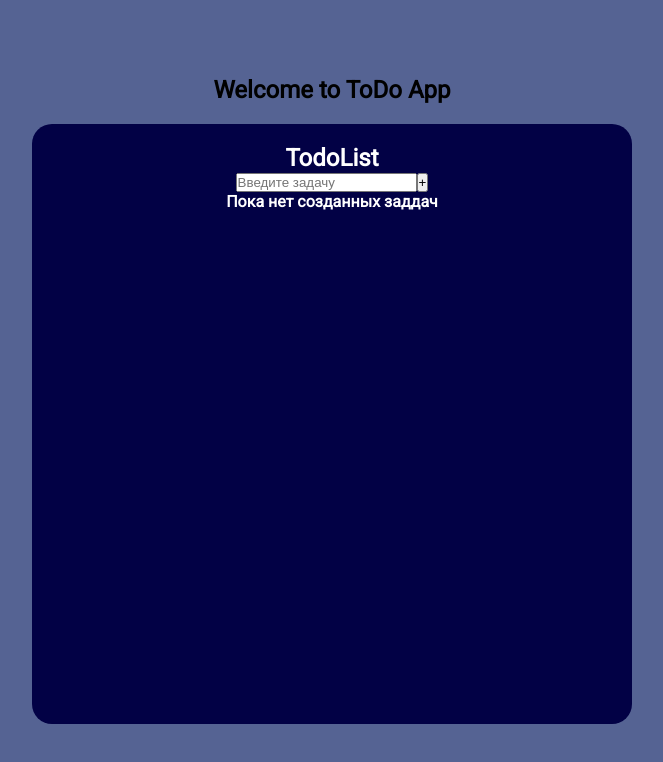
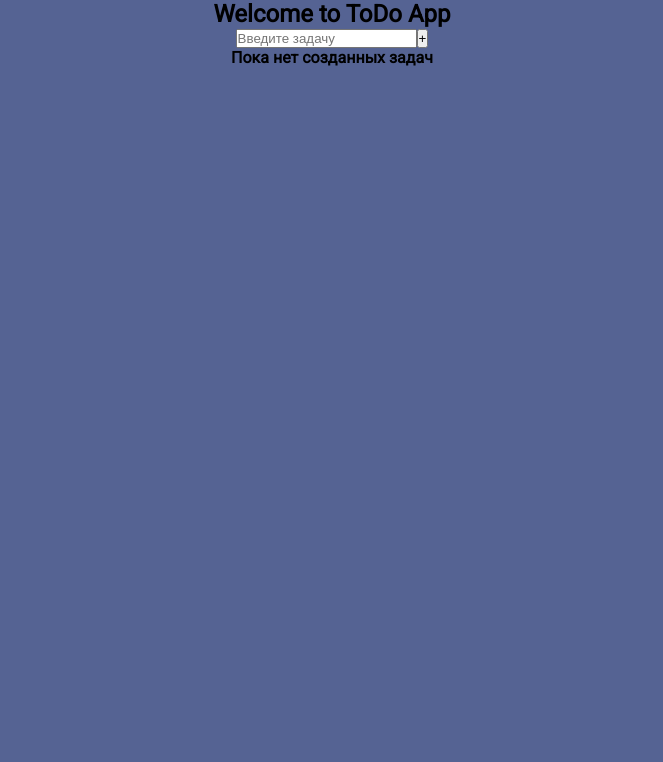
Before and after one commit to slukovkin/todos, a React (Vite) app: page / in a window 1280 px wide. Shown: the top 762 px of the page, without its empty margins (308-971 px from the left). Built offline with nearby package versions, Linux system fonts and the light colour scheme.

Commit message:
update all components

```diff
--- a/src/App.css
+++ b/src/App.css
@@ -10,7 +10,7 @@ body {
   justify-content: center;
   align-items: center;
   min-width: 400px;
-  height: 100vh;
+  /* height: 100vh; */
   background: rgb(85, 99, 147);
   text-align: center;
 }
--- a/src/App.jsx
+++ b/src/App.jsx
@@ -3,13 +3,16 @@ import "./App.css"
 import TodoList from "./components/TodoList/TodoList"
 
 const App = () => {
-  const [visible, setVisible] = useState(false)
   const [todos, setTodos] = useState([])
-  const message = "Пока нет созданных заддач"
+  const message = "Пока нет созданных задач"
   return (
     <>
       <h2>Welcome to ToDo App</h2>
-      <TodoList message={message} todos={[todos, setTodos]} visible={visible} />
+      <input className='input_task' type='text' placeholder='Введите задачу' />
+      <button className='newTask'>+</button>
+      {todos.length !== 0 ? (
+        <TodoList todos={todos} />
+      ) : (<h4>{message}</h4>)}
     </>
   )
 }
--- a/src/components/TodoItem/TodoItem.jsx
+++ b/src/components/TodoItem/TodoItem.jsx
@@ -1,24 +1,9 @@
 import cl from "./todoitem.module.css"
 
-const TodoItem = (props) => {
-  const { todos, setTodos } = props.todos
-
-  const newTask = (evt) => {
-    setTodos("OK")
-  }
-
+const TodoItem = ({todo}) => {
   return (
     <div>
-      <h2>ToodoItem</h2>
-      <input
-        type='text'
-        placeholder='Введите задачу'
-        value={title}
-        onChange={(evt) => setTodos(evt.target.value)}
-      />
-      <button className='newTask' onClick={newTask}>
-        Создать
-      </button>
+      <h3>{todo}</h3>
     </div>
   )
 }
--- a/src/components/TodoList/TodoList.jsx
+++ b/src/components/TodoList/TodoList.jsx
@@ -1,19 +1,15 @@
 import cl from "./todolist.module.css"
 import TodoItem from "../TodoItem/TodoItem"
 
-const TodoList = ({ visible, message }) => {
+const TodoList = ({ todos }) => {
   return (
     <div className={cl.wrapper}>
-      <h2>TodoList</h2>
-      <input
-        className="input_task"
-        type='text'
-        placeholder='Введите задачу'
-      />
-      <button className='newTask'>
-        +
-      </button>
-      {visible ? <TodoItem /> : <h4>{message}</h4>}
+      <h2>Список задач</h2>
+      {todos.map((todo, idx) => {
+        return (<div key={idx}>
+          <TodoItem todo={todo} />
+        </div>)
+      })}
     </div>
   )
 }
```
